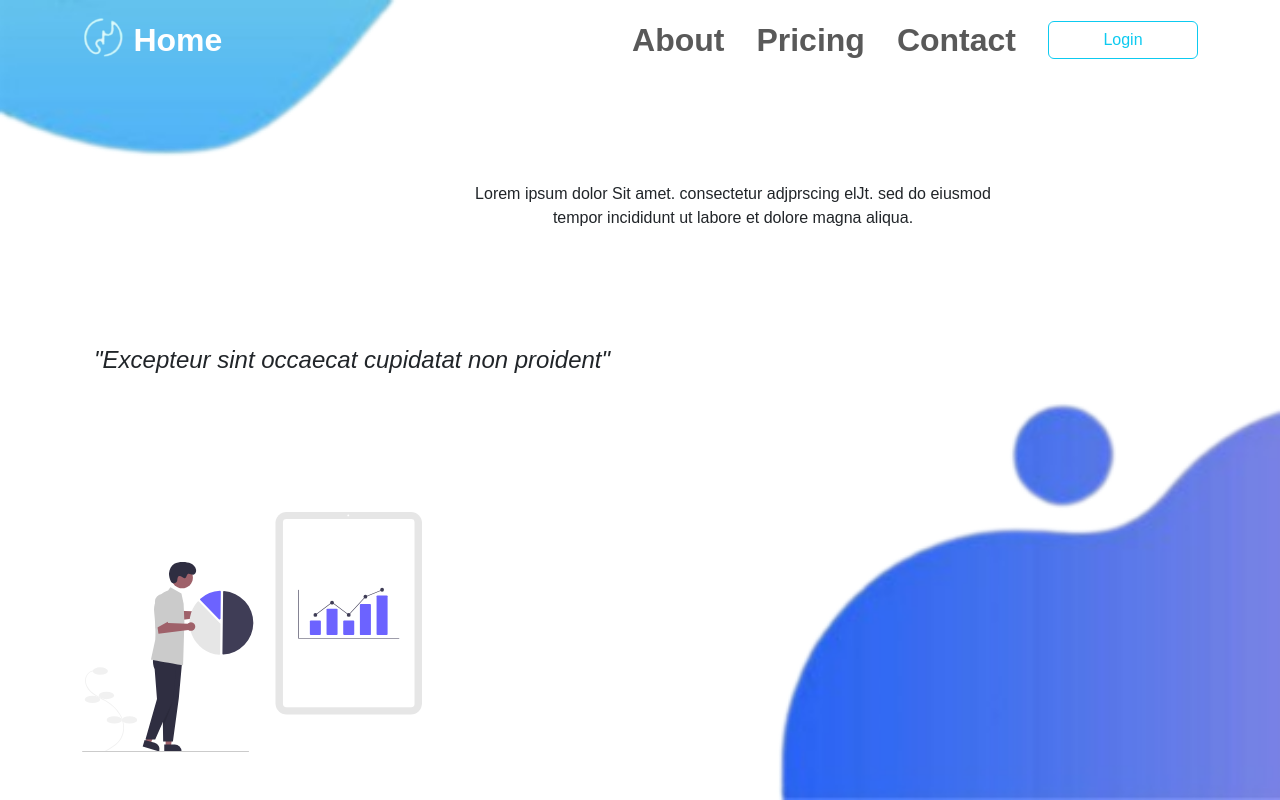
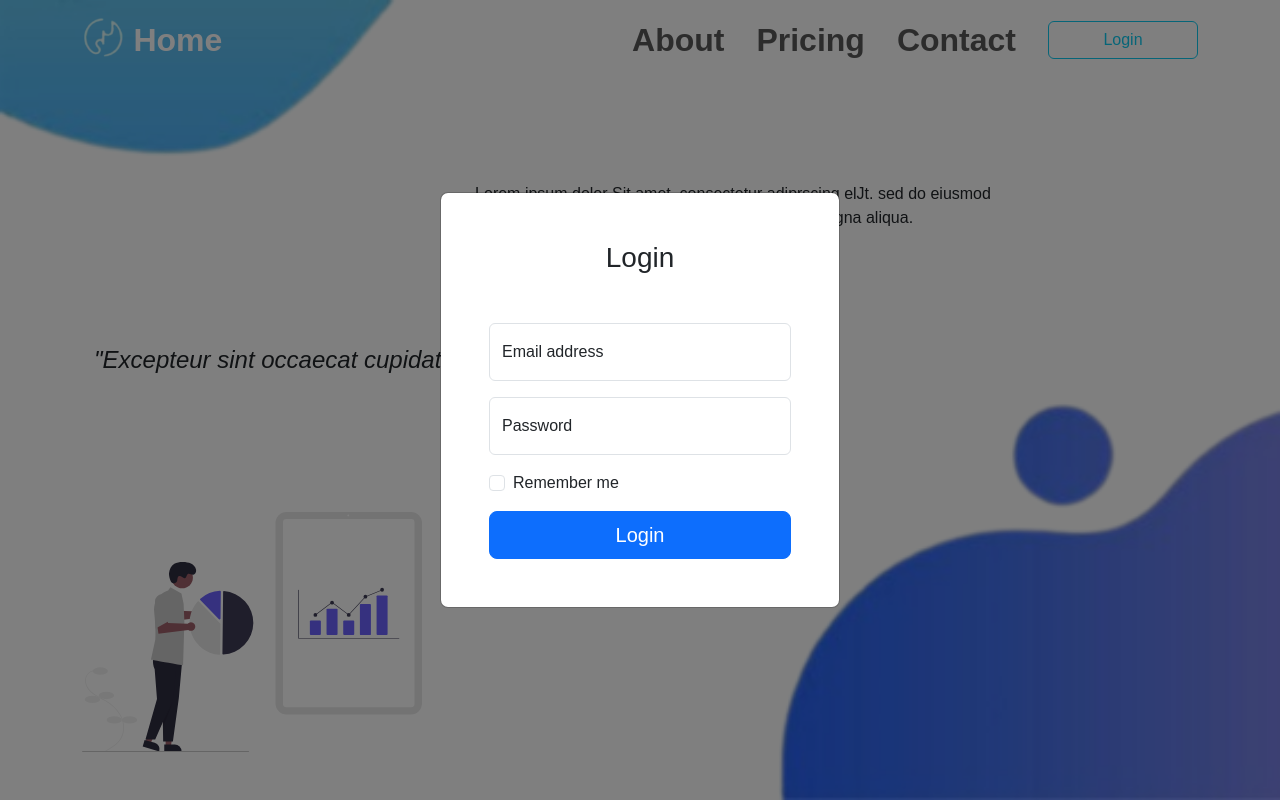
Before and after one commit to ilhambr05/KeDATech, a React (Vite) app: page / in a window 1280 px wide. Both pictures are taken after a click on the button "Login". Shown: the top 800 px of the page. Built offline with nearby package versions, Linux system fonts and the light colour scheme.

Commit message:
add login modal

```diff
--- a/src/App.jsx
+++ b/src/App.jsx
@@ -8,12 +8,12 @@ import LoginPage from "./pages/LoginPage"
 
 function App() {
 	return <>
-		<NavbarComponents></NavbarComponents>
+		<NavbarComponents />
 		<Routes>
 			<Route path="/" Component={HomePage} />
 			<Route path="/login" Component={LoginPage} />
 		</Routes>
-		<FooterComponent></FooterComponent>
+		<FooterComponent />
 	</>
 }
 
--- /dev/null
+++ b/src/components/ModalLogin.jsx
@@ -0,0 +1,45 @@
+/* eslint-disable react/prop-types */
+import { Button, Modal, Form, FloatingLabel } from 'react-bootstrap';
+
+function ModalLogin({ isShown, handleClose }) {
+    return (
+        <>
+            <Modal centered="true" dialogClassName="w-400px" show={isShown} onHide={handleClose}>
+                {/* <Modal.Header>
+                    <Modal.Title>Login</Modal.Title>
+                </Modal.Header> */}
+                <Modal.Body className='p-5'>
+                    <h1 className="h3 mb-5 fw-normal text-center">Login</h1>
+                    <Form>
+                        <Form.Group className="mb-3">
+                            <FloatingLabel
+                                controlId="floatingInput"
+                                label="Email address"
+                                className="mb-3"
+                            >
+                                <Form.Control type="email" placeholder="Email" />
+                            </FloatingLabel>
+                            <FloatingLabel
+                                controlId="floatingPassword"
+                                label="Password"
+                                className='mb-3'
+                            >
+                                <Form.Control type="password" placeholder="Password" />
+                            </FloatingLabel>
+                            <div key="check-remember-login" className="mb-3">
+                                <Form.Check
+                                    type="checkbox"
+                                    id="check-remember-login"
+                                    label="Remember me"
+                                />
+                            </div>
+                        </Form.Group>
+                        <Button variant='primary' size='lg' className='w-100'>Login</Button>
+                    </Form>
+                </Modal.Body>
+            </Modal>
+        </>
+    );
+}
+
+export default ModalLogin
--- a/src/components/NavbarComponents.jsx
+++ b/src/components/NavbarComponents.jsx
@@ -5,10 +5,12 @@ import { NavLink } from "react-router-dom"
 // import { NavLink } from "react-router-dom"
 
 import brandLogo from '../assets/brand-logo.png'
+import ModalLogin from "./ModalLogin"
 
 const NavbarComponents = () => {
     const [navClass, setNavClass] = useState('');
     const [navLinkSize, setNavLinkSize] = useState('fs-2');
+    const [showModalLogin, setShowModalLogin] = useState(false);
 
     const navScrolled = () => {
         if (window.scrollY > 15) {
@@ -26,8 +28,16 @@ const NavbarComponents = () => {
         window.addEventListener('scroll', navScrolled);
     })
 
+    const handleModalLoginClose = () => setShowModalLogin(false);
+    const handleModalLoginShow = () => setShowModalLogin(true);
+
     return (
         <Navbar collapseOnSelect expand="lg" fixed="top" className={navClass}>
+            <ModalLogin
+                isShown={showModalLogin}
+                handleClose={handleModalLoginClose}
+            >
+            </ModalLogin>
             <Container>
                 <NavLink to={'/'} className={`${navClass ? 'text-dark' : 'text-white'} fs-2 fw-bold navbar-brand`}>
                     <img
@@ -54,7 +64,7 @@ const NavbarComponents = () => {
                         )} */}
                     </Nav>
                     <div className="text-center">
-                        <Button variant="outline-info" className="login-btn">Login</Button>
+                        <Button variant="outline-info" className="login-btn" onClick={handleModalLoginShow}>Login</Button>
                     </div>
                 </Navbar.Collapse>
             </Container>
```
Also changed, not shown: src/dist/css/main.css.
